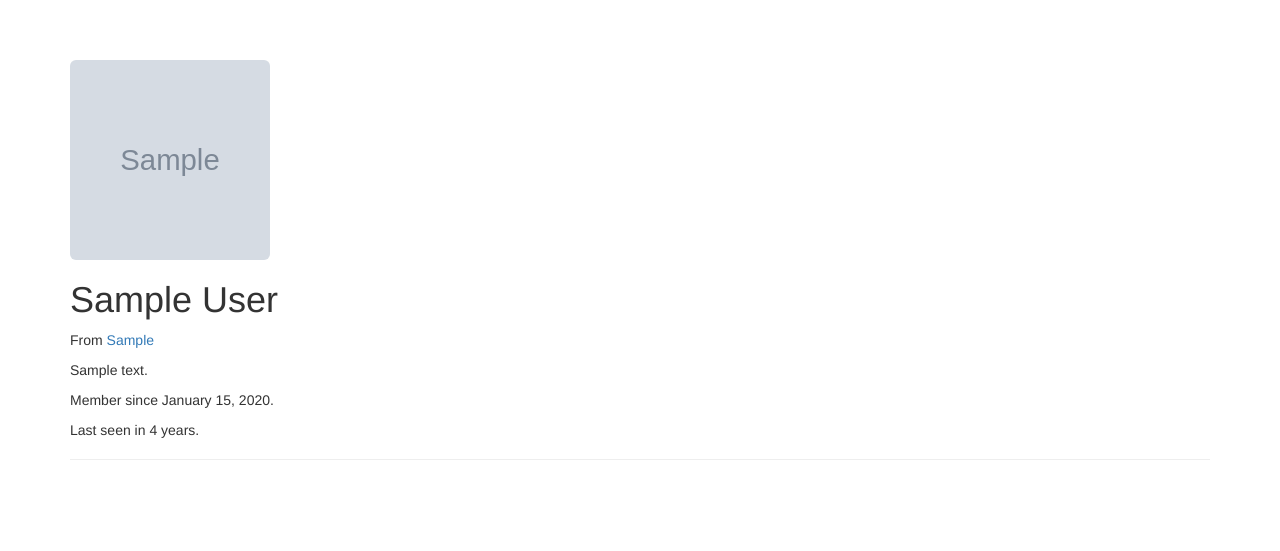
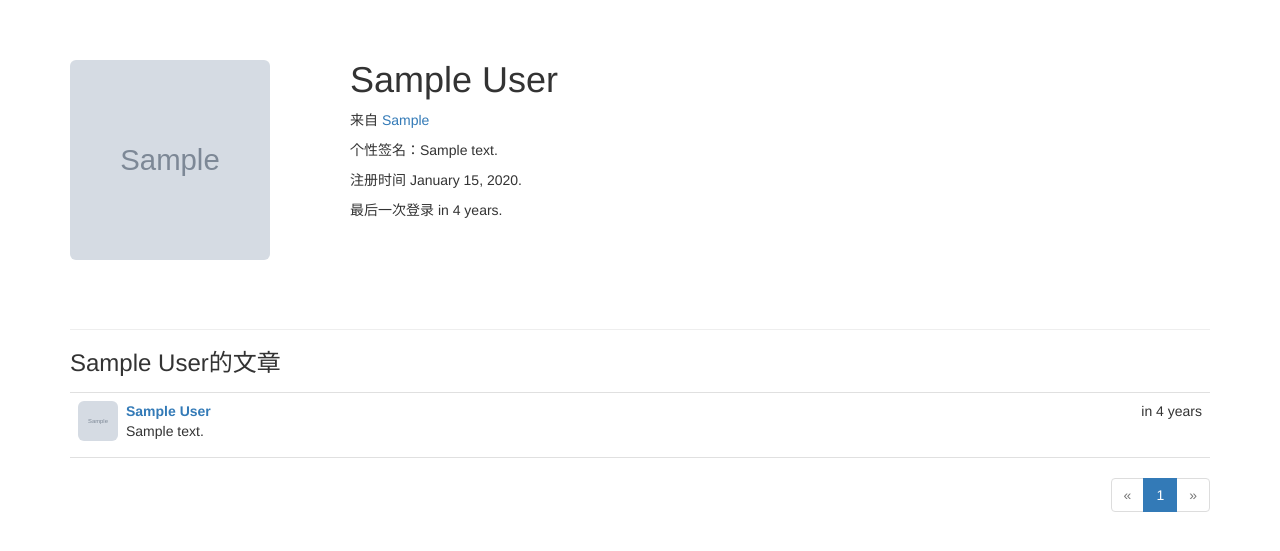
Before and after one commit to harryxxx/myblog, a Flask app: a page that uses app/templates/base.html in a window 1280 px wide. Shown: the part 52-603 px from the top of the page. Run offline with Flask 2, Linux system fonts and the light colour scheme; tables that the repository leaves empty hold one stand-in row (values such as "Sample post"); grey boxes marked "Sample" are stand-in pictures; some libraries are stand-ins or nearby versions.

Commit message:
文章分页显示

```diff
--- a/app/main/views.py
+++ b/app/main/views.py
@@ -1,7 +1,7 @@
 #!/usr/bin/env python
 #-*-coding:utf-8-*-
 
-from flask import render_template, redirect, url_for, abort, flash
+from flask import render_template, redirect, url_for, abort, flash, request, current_app
 from flask.ext.login import login_required, current_user
 
 from . import main
@@ -19,13 +19,24 @@ def index():
                     author=current_user._get_current_object())
         db.session.add(post)
         return redirect(url_for('.index'))
-    posts = Post.query.order_by(Post.timestamp.desc()).all()
-    return render_template('index.html', form=form, posts=posts)
+    page = request.args.get('page', 1, type=int)
+    pagination = Post.query.order_by(Post.timestamp.desc()).paginate(
+        page, per_page=current_app.config['FLASKY_POSTS_PER_PAGE'],
+        error_out=False)
+    posts = pagination.items
+    return render_template('index.html', form=form, posts=posts,
+                           pagination=pagination)
 
 @main.route('/user/<name>')
 def user(name):
     user = User.query.filter_by(name=name).first_or_404()
-    return render_template('user.html', user=user)
+    page = request.args.get('page', 1, type=int)
+    pagination = user.posts.order_by(Post.timestamp.desc()).paginate(
+        page, per_page=current_app.config['FLASKY_POSTS_PER_PAGE'],
+        error_out=False)
+    posts = pagination.items
+    return render_template('user.html', user=user, posts=posts,
+                           pagination=pagination)
 
 @main.route('/edit-profile', methods=['GET', 'POST'])
 @login_required
--- a/app/models.py
+++ b/app/models.py
@@ -56,6 +56,21 @@ class Post(db.Model):
     timestamp = db.Column(db.DateTime(), index=True, default=datetime.utcnow)
     author_id = db.Column(db.Integer, db.ForeignKey('users.id'))
 
+    @staticmethod
+    def generate_fake(count=100):
+        from random import seed, randint
+        import forgery_py
+
+        seed()
+        user_count = User.query.count()
+        for i in range(count):
+            u = User.query.offset(randint(0, user_count - 1)).first()
+            p = Post(body=forgery_py.lorem_ipsum.sentences(randint(1, 5)),
+                     timestamp=forgery_py.date.date(True),
+                     author=u)
+            db.session.add(p)
+            db.session.commit()
+
 class User(UserMixin, db.Model):
     __tablename__ = 'users'
     id = db.Column(db.Integer, primary_key=True)
@@ -68,8 +83,29 @@ class User(UserMixin, db.Model):
     last_seen = db.Column(db.DateTime(), default=datetime.utcnow)
     password_hash = db.Column(db.String(128))
     role_id = db.Column(db.Integer, db.ForeignKey('roles.id'))
-    confirmed = db.Column(db.Boolean, default=False)
+    confirmed = db.Column(db.Boolean, default=True)
     posts = db.relationship('Post', backref='author', lazy='dynamic')
+
+    @staticmethod
+    def generate_fake(count=100):
+        from sqlalchemy.exc import IntegrityError
+        from random import seed
+        import forgery_py
+
+        seed()
+        for i in range(count):
+            u = User(email=forgery_py.internet.email_address(),
+                     name=forgery_py.internet.user_name(True),
+                     password=forgery_py.lorem_ipsum.word(),
+                     confirmed=True,
+                     location=forgery_py.address.city(),
+                     about_me=forgery_py.lorem_ipsum.sentence(),
+                     member_since=forgery_py.date.date(True))
+            db.session.add(u)
+            try:
+                db.session.commit()
+            except IntegrityError:
+                db.session.rollback()
 
     def ping(self):
         self.last_seen = datetime.utcnow()
--- /dev/null
+++ b/app/static/styles.css
@@ -0,0 +1,39 @@
+.profile-thumbnail {
+    position: absolute;
+}
+.profile-header {
+    min-height: 260px;
+    margin-left: 280px;
+}
+ul.posts {
+    list-style-type: none;
+    padding: 0px;
+    margin: 16px 0px 0px 0px;
+    border-top: 1px solid #e0e0e0;
+}
+ul.posts li.post {
+    padding: 8px;
+    border-bottom: 1px solid #e0e0e0;
+}
+ul.posts li.post:hover {
+    background-color: #f0f0f0;
+}
+div.post-date {
+    float: right;
+}
+div.post-author {
+    font-weight: bold;
+}
+div.post-thumbnail {
+    position: absolute;
+}
+div.post-content {
+    margin-left: 48px;
+    min-height: 48px;
+}
+div.pagination {
+    width: 100%;
+    text-align: right;
+    padding: 0px;
+    margin: 0px;
+}
--- /dev/null
+++ b/app/templates/_macros.html
@@ -0,0 +1,29 @@
+{% macro pagination_widget(pagination, endpoint) %}
+<ul class="pagination">
+    <li{% if not pagination.has_prev %} class="disabled"{% endif %}>
+        <a href="{% if pagination.has_prev %}{{ url_for(endpoint, page=pagination.prev_num, **kwargs) }}{% else %}#{% endif %}">
+            &laquo;
+        </a>
+    </li>
+    {% for p in pagination.iter_pages() %}
+        {% if p %}
+            {% if p == pagination.page %}
+            <li class="active">
+                <a href="{{ url_for(endpoint, page = p, **kwargs) }}">{{ p }}</a>
+            </li>
+            {% else %}
+            <li>
+                <a href="{{ url_for(endpoint, page = p, **kwargs) }}">{{ p }}</a>
+            </li>
+            {% endif %}
+        {% else %}
+        <li class="disabled"><a href="#">&hellip;</a></li>
+        {% endif %}
+    {% endfor %}
+    <li{% if not pagination.has_next %} class="disabled"{% endif %}>
+        <a href="{% if pagination.has_next %}{{ url_for(endpoint, page=pagination.next_num, **kwargs) }}{% else %}#{% endif %}">
+            &raquo;
+        </a>
+    </li>
+</ul>
+{% endmacro %}
--- /dev/null
+++ b/app/templates/_posts.html
@@ -0,0 +1,16 @@
+<ul class="posts">
+    {% for post in posts %}
+    <li class="post">
+        <div class="post-thumbnail">
+            <a href="{{ url_for('.user', name=post.author.name) }}">
+                <img class="img-rounded profile-thumbnail" src="{{ post.author.avatar}}" width="40px" height="40px">
+            </a>
+        </div>
+        <div class="post-content">
+            <div class="post-date">{{ moment(post.timestamp).fromNow() }}</div>
+            <div class="post-author"><a href="{{ url_for('.user', name=post.author.name) }}">{{ post.author.name }}</a></div>
+            <div class="post-body">{{ post.body }}</div>
+        </div>
+    </li>
+    {% endfor %}
+</ul>
--- a/app/templates/base.html
+++ b/app/templates/base.html
@@ -3,6 +3,7 @@
 {% block head %}
 {{ super() }}
 <link rel="icon" href="{{ url_for('static', filename='shortcut.ico') }}" type="image/x-icon">
+<link rel="stylesheet" type="text/css" href="{{ url_for('static', filename='styles.css') }}">
 {% endblock %}
 
 {% block title %}Harry{% endblock %}
@@ -26,7 +27,7 @@
             <ul class="nav navbar-nav navbar-right">
                 {% if current_user.is_authenticated %}
                 <li class="dropdown">
-                    <a href="#" class="dropdown-toggle" data-toggle="dropdown">Account <b class="caret"></b></a>
+                    <a href="#" class="dropdown-toggle" data-toggle="dropdown">选项 <b class="caret"></b></a>
                     <ul class="dropdown-menu">
                         <li><a href="{{ url_for('main.user', name=current_user.name) }}">个人资料</a></li>
                         <li><a href="{{ url_for('auth.change_password') }}">更改密码</a></li>
--- a/app/templates/user.html
+++ b/app/templates/user.html
@@ -1,4 +1,5 @@
 {% extends "base.html" %}
+{% import "_macros.html" as macros %}
 
 {% block title %}{{ user.name }}{% endblock %}
 
@@ -12,16 +13,16 @@
         {% if user.name or user.location %}
         <p>
             {% if user.location %}
-                From <a href="http://maps.google.com/?q={{ user.location }}">{{ user.location }}</a>
+                来自 <a href="http://maps.google.com/?q={{ user.location }}">{{ user.location }}</a>
             {% endif %}
         </p>
         {% endif %}
         {% if current_user.is_administrator() %}
-        <p>{{ user.email }}</a></p>
+        <p>邮箱：{{ user.email }}</a></p>
         {% endif %}
-        {% if user.about_me %}<p>{{ user.about_me }}</p>{% endif %}
-        <p>Member since {{ moment(user.member_since).format('LL') }}.</p>
-        <p>Last seen {{ moment(user.last_seen).fromNow() }}.</p>
+        {% if user.about_me %}<p>个性签名：{{ user.about_me }}</p>{% endif %}
+        <p>注册时间 {{ moment(user.member_since).format('LL') }}.</p>
+        <p>最后一次登录 {{ moment(user.last_seen).fromNow() }}.</p>
         <p>
             {% if user == current_user %}
                 <a class="btn btn-default" href="{{ url_for('.edit_profile') }}">编辑</a>
@@ -32,4 +33,11 @@
         </p>
     </div>
 </div>
+<h3>{{ user.name }}的文章</h3>
+{% include '_posts.html' %}
+{% if pagination %}
+<div class="pagination">
+    {{ macros.pagination_widget(pagination, '.user', username=user.username) }}
+</div>
+{% endif %}
 {% endblock %}
--- a/config.py
+++ b/config.py
@@ -15,6 +15,7 @@ class Config:
     FLASKY_MAIL_SUBJECT_PREFIX = '[Harry]'
     FLASKY_MAIL_SENDER = 'harryx520@qq.com'
     FLASKY_ADMIN = os.environ.get('FLASKY_ADMIN')
+    FLASKY_POSTS_PER_PAGE = 10
 
     @staticmethod
     def init_app(app):
--- a/requirements.txt
+++ b/requirements/common.txt
@@ -7,6 +7,7 @@ Flask-Moment==0.5.1
 Flask-SQLAlchemy==2.1
 Flask-Script==2.0.5
 Flask-WTF==0.12
+ForgeryPy==0.1
 Jinja2==2.8
 Mako==1.0.4
 MarkupSafe==0.23
--- /dev/null
+++ b/requirements/dev.txt
@@ -0,0 +1,2 @@
+-r common.txt
+ForgeryPy==0.1
```
Also changed, not shown: app/templates/index.html (+8 -17 lines), requirements/prod.txt (added), 3 other files.
